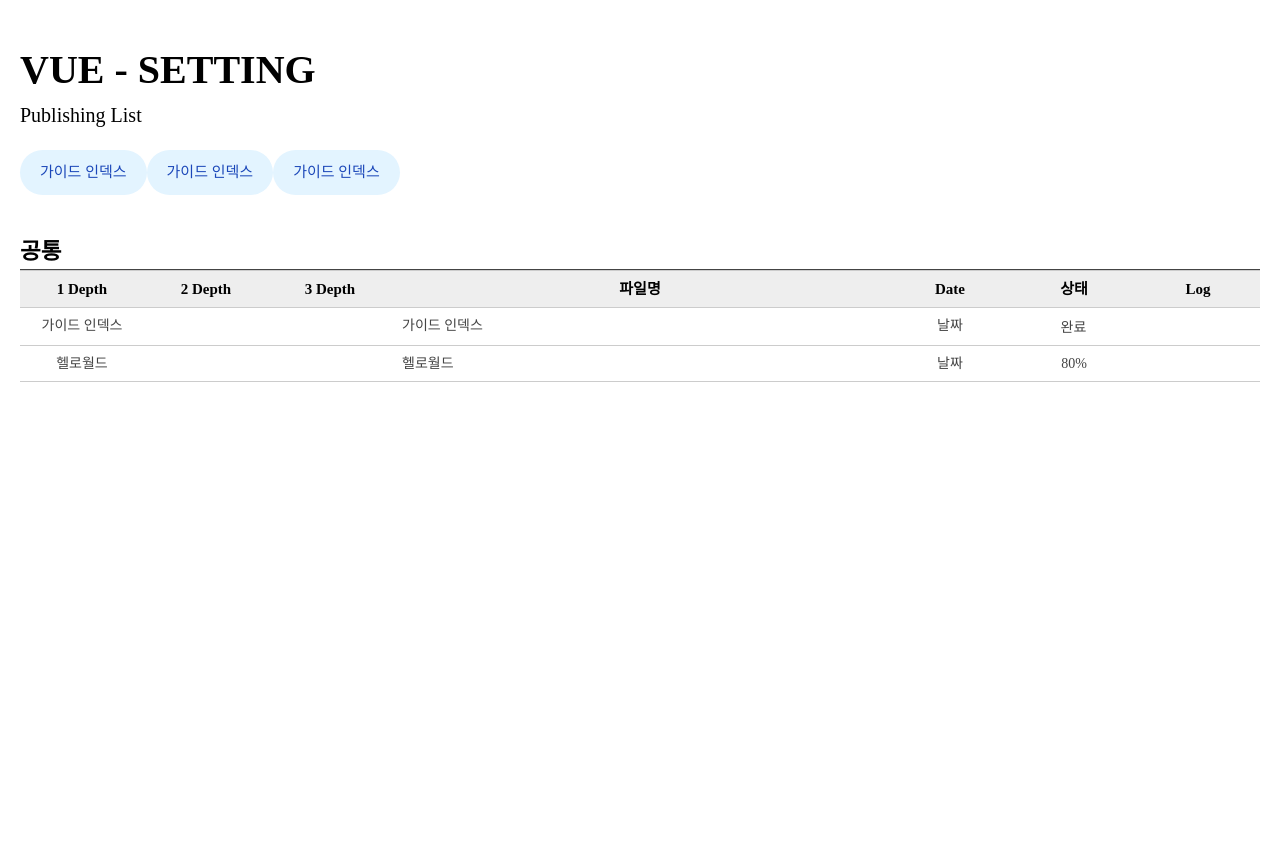
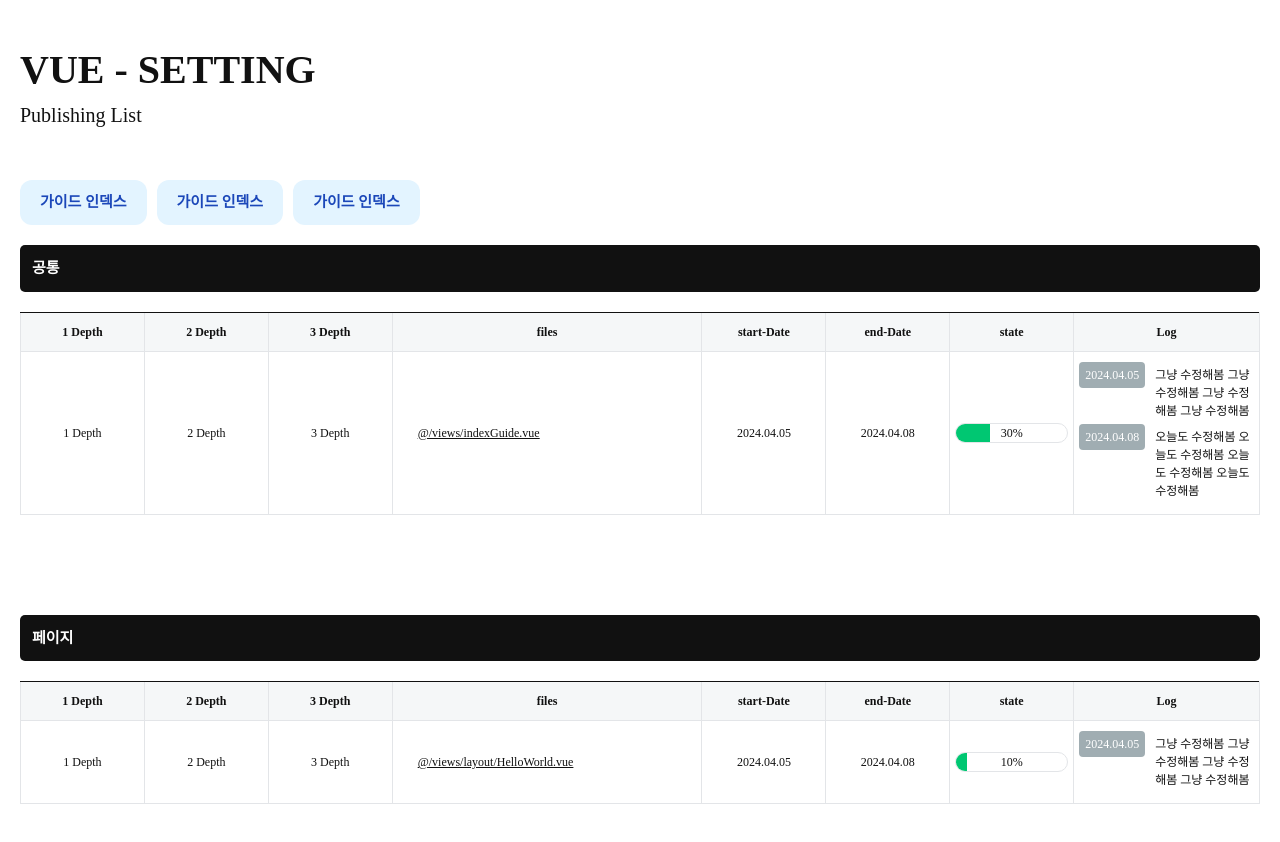
Before and after one commit to ken2063/vue-setting, a Vue app in the folder app/: page / in a window 1280 px wide. Shown: the top 842 px of the page. Before the commit the page ends 800 px from the top, so only its background shows below. Built offline with nearby package versions, Linux system fonts and the light colour scheme; a web font is replaced by a local one.

Commit message:
😤 뷰 커밋 완료

```diff
--- a/app/src/assets/scss/Uiguide/guideIndex.scss
+++ b/app/src/assets/scss/Uiguide/guideIndex.scss
@@ -2,263 +2,124 @@ h1 {
   font-size: 4rem;
 }
 .info {
+  display: inline-block;
   font-size: 2rem;
 }
 
 .guideNav {
   display: flex;
   align-items: center;
-  margin: 0 auto 40px;
+  margin: 50px auto 20px;
 
   .la {
+    margin-right: 10px;
     padding: 0 20px;
     height: 45px;
     line-height: 45px;
     background-color: #e3f4ff;
     color: #1b47b9;
-    border-radius: 45px;
+    border-radius: 12px;
     border: none;
     font-size: 1.5rem;
-
-    & + & {
-      margin-left: 20px;
-    }
+    font-weight:700;
   }
 }
 div.cont {
-  border-top: 1px solid #444;
+  margin-bottom:100px;
+  h2 {
+    margin: 0 auto 20px;
+    padding: 12px;
+    font-size: 1.5rem;
+    color: #fff;
+    background-color: #111;
+    border-radius: 5px;
   }
   table {
     border-collapse: collapse;
     width: 100%;
     border-spacing: 0;
+    overflow: hidden;
+    box-sizing: border-box;
+
+    thead th {
+      padding: 10px 5px;
+      background: #f5f7f8;
+      font-size: 1.2rem;
+      border-top: 1px solid #111;
+      border-bottom: 1px solid #e3e5e8;
+      border-left: 1px solid #e3e5e8;
+      font-weight: 700;
     }
-table thead th {
-  padding: 7px 3px;
-  border: 1px solid #ccc;
-  border-left: 0;
-  border-right: 0;
-  background: #eee;
-  font-size: 15px;
+    thead th:last-child {
+      border-right: 1px solid #e3e5e8;
     }
-table tbody td {
-  padding: 7px 3px;
-  background: #e5e5e5;
-  border: 1px solid #ccc;
-  border-left: 0;
-  border-right: 0;
-  text-align: left;
-  color: #898989;
-  font-size: 14px;
-  color: rgba(0, 0, 0, 0.2);
-  padding: 0 10px;
+
+    tbody {
+      td {
+        padding: 10px 5px;
+        background: #fff;
+        border-left: 1px solid #e3e5e8;
+        border-bottom: 1px solid #e3e5e8;
+        font-size: 1.2rem;
+        text-align: center;
+        vertical-align: middle;
+
+        &.file {
+          padding:10px 25px;
+          text-align:left;
+          text-decoration:underline;
         }
-table tbody td:first-child {
+
+        .state {
+          display: inline-block;
+          position: relative;
+          width: 100%;
+          height: 20px;
+          border: 1px solid #e3e5e8;
+          border-radius: 10px;
+          vertical-align: middle;
+          overflow: hidden;
+          .txt {
+            position: absolute;
+            top: 0;
+            left: 0;
+            right: 0;
+            z-index: 2;
+          }
+          span {
+            position: absolute;
+            top: 0;
+            left: 0;
+            height: 20px;
+            display: inline-block;
+            background-color: #00c772;
             text-align: center;
+            z-index: 1;
           }
-table tbody td a {
-  color: rgba(0, 0, 0, 0.2);
         }
-table tbody td.center {
-  padding: 7px 10px;
-  text-align: center;
+
+        .log {
+          li {
+            align-items: flex-start;
+            .date {
+              padding: 4px 6px;
+              margin: 0 10px 0 0;
+              color: #fff;
+              background-color: #a0adb2;
+              border-radius: 4px;
             }
-table tbody td.left {
-  padding: 7px 10px;
+            .txt {
+              padding: 4px 0;
               text-align: left;
             }
-table tbody td.url {
-  padding: 7px 10px;
-  text-align: left;
           }
-table tbody tr.hidden td {
-  display: table-cell;
-  background: #f5f5f5;
-  color: #898989;
-  text-decoration: line-through;
-  opacity: 1;
-}
-table tbody tr.temp td {
-  display: table-cell;
-  background: #dbe7e1;
-  color: #444;
-  opacity: 1;
-}
-table tbody tr.ing td {
-  display: table-cell;
-  background: #fffbe6;
-  color: #444;
-}
-table tbody tr.ed td {
-  display: table-cell;
-  background: #fff;
-  color: #444;
-  transition: all 0.4s;
-}
-table tbody tr.ed.blue td.blue:hover {
-  color: #fff !important;
-}
-table tbody tr.ed.add td {
-  display: table-cell;
-  background: #d9eafd;
-  color: #444;
-}
-table tbody tr.ed.mod td {
-  display: table-cell;
-  background: #d9eafd;
-  color: #e80000 !important;
-}
-table tbody tr.temp.mod td {
-  display: table-cell;
-  background: #d9eafd;
-  color: #e80000 !important;
-}
-table tbody tr.ed.cfm {
-  text-decoration: line-through;
-}
-table tbody tr.hidden a,
-table tbody tr.temp a,
-table tbody tr.ing a,
-table tbody tr.ed a {
-  color: #444;
-}
-.proc_wrap {
-  margin: 0 0 20px;
-  text-align: right;
-}
-.proc_wrap strong {
-  color: #0d643a;
-  font-weight: bold;
         }
 
-/* tab */
-.tab {
-  margin-bottom: 10px;
-  overflow: hidden;
-}
-.tab ul {
-  overflow: hidden;
-}
-.tab ul li {
-  float: left;
-}
-.tab ul li a {
-  position: relative;
-  float: left;
-  padding: 10px 30px;
-  background: #eee;
-  border-right: 1px solid #fff;
-  font-size: 13px;
-  color: #666;
-  text-align: center;
-  transition: all 0.3s;
-}
-.tab ul li:last-child a {
-  border: none;
-}
-.tab ul li a:hover {
-  background: #ccc;
-}
-.tab ul li.on a {
-  background: #2ab6ad;
-  color: #fff;
-}
-.tab ul li.on a:hover {
-  background: #2ab6ad;
       }
 
-/* marker */
-.marker {
-  position: relative;
-  text-align: right;
-  margin-bottom: 20px;
-}
-.marker li {
-  position: relative;
-  display: inline-block;
-  margin-right: 15px;
-  padding-left: 17px;
-  color: #666;
-  list-style: none;
-}
-.marker li.dep {
-  padding-right: 25px;
-}
-.marker li:before {
-  position: absolute;
-  left: 0;
-  top: 0;
-  width: 12px;
-  height: 12px;
-  content: "";
-}
-.marker li.m1:before {
-  background: #999;
-}
-.marker li.s1:before {
-  background: #53b100;
-}
-.marker li.s2:before {
-  background: #0142b3;
-}
-.marker li.s3:before {
-  background: #e30101;
-  animation: over_a both linear infinite 1.3s;
-}
-.marker li.s4:before {
-  background: #9622d2;
-}
-.marker li.s5:before {
-  background: #f68500;
-}
-.marker:after {
-  display: block;
-  clear: both;
-  height: 0;
-  content: "";
-  overflow: hidden;
-}
-
-/* state */
-.state {
-}
-.state i {
-  display: inline-block;
-  position: relative;
-  margin-right: 1px;
-  border-radius: 1px;
-  vertical-align: middle;
-}
-.state i.m1 {
-  background: #999;
-}
-.state i.s1 {
-  background: #53b100;
-}
-.state i.s2 {
-  background: #0142b3;
-}
-.state i.s3 {
-  background: #e30101;
-  animation: over_a both linear infinite 1.3s;
-}
-.state i.s4 {
-  background: #9622d2;
-}
-.state i.s5 {
-  background: #f68500;
-}
-@keyframes over_a {
-  0% {
-    opacity: 1;
-  }
-  40% {
-    opacity: 0.2;
-  }
-  60% {
-    opacity: 0.2;
-  }
-  100% {
-    opacity: 1;
+      td:last-child {
+        border-right: 1px solid #e3e5e8;
       }
     }
+  }
+}
--- a/app/src/assets/scss/import.scss
+++ b/app/src/assets/scss/import.scss
@@ -4,4 +4,5 @@
 body {
   font-family: "Pretendard";
   font-size: 1.5rem;
+  color:#111;
 }
--- a/app/src/views/indexGuide.vue
+++ b/app/src/views/indexGuide.vue
@@ -11,30 +11,25 @@ export default {
     <div class="list_header">
       <h1>VUE - SETTING</h1>
       <p class="info">Publishing List</p>
-      <div class="proc_wrap"></div>
     </div>
     <!-- //list_header -->
-
-    <ul class="guideNav on">
+    <!-- guideNav -->
+    <ul class="guideNav">
       <li class="la">
-        <router-link to="/indexGuide"
-                >가이드 인덱스</router-link
-              >
+        <router-link to="/indexGuide">가이드 인덱스</router-link>
       </li>
       <li class="la">
-        <router-link to="/indexGuide"
-                >가이드 인덱스</router-link
-              >
+        <router-link to="/indexGuide">가이드 인덱스</router-link>
       </li>
       <li class="la">
-        <router-link to="/indexGuide"
-                >가이드 인덱스</router-link
-              >
+        <router-link to="/indexGuide">가이드 인덱스</router-link>
       </li>
     </ul>
+    <!-- // guideNav -->
 
-    <h2 id="notice">공통</h2>
+    <!-- cont -->
     <div class="cont">
+      <h2>공통</h2>
       <table>
         <colgroup>
           <col span="1" width="10%" />
@@ -44,51 +39,117 @@ export default {
           <col span="1" width="10%" />
           <col span="1" width="10%" />
           <col span="1" width="10%" />
+          <col span="1" width="15%" />
         </colgroup>
         <thead>
           <tr>
-            <th scope="col">1 Depth</th>
-            <th scope="col">2 Depth</th>
-            <th scope="col">3 Depth</th>
-            <th scope="col">파일명</th>
-            <th scope="col">Date</th>
-            <th scope="col">상태</th>
-            <th scope="col">Log</th>
+            <th class="thead">1 Depth</th>
+            <th class="thead">2 Depth</th>
+            <th class="thead">3 Depth</th>
+            <th class="thead">files</th>
+            <th class="thead">start-Date</th>
+            <th class="thead">end-Date</th>
+            <th class="thead">state</th>
+            <th class="thead">Log</th>
           </tr>
         </thead>
         <tbody>
-          <tr class="ed">
-            <td class="center">가이드 인덱스</td>
-            <td class="center"></td>
-            <td class="center"></td>
+          <tr>
+            <td>1 Depth</td>
+            <td>2 Depth</td>
+            <td>3 Depth</td>
             <!-- <td class="url"><a href="/DArending" target="_blank">랜딩</a></td> -->
-            <td class="url">
-              <router-link to="/indexGuide"
-                >가이드 인덱스</router-link
-              >
+            <td class="file">
+              <router-link to="/indexGuide">@/views/indexGuide.vue</router-link>
             </td>
-            <td class="center">날짜</td>
-            <td class="center state"><i class="red">완료</i></td>
-            <td></td>
-          </tr>
+            <td>2024.04.05</td>
+            <td>2024.04.08</td>
+            <td>
+              <div class="state">
+                <p class="txt">30%</p>
+                <span style="width:30%;"></span>
+              </div>
+            </td>
+            <td>
+              <ul class="log">
+                <!-- li -->
+                <li class="flex">
+                  <p class="date">2024.04.05</p>
+                  <div class="txt">그냥 수정해봄 그냥 수정해봄 그냥 수정해봄 그냥 수정해봄</div>
+                </li>
+                <!-- // li -->
 
-          <tr class="ed">
-            <td class="center">헬로월드</td>
-            <td class="center"></td>
-            <td class="center"></td>
-            <!-- <td class="url"><a href="/DArending" target="_blank">랜딩</a></td> -->
-            <td class="url">
-              <router-link to="/HelloWorld"
-                >헬로월드</router-link
-              >
+                <!-- li -->
+                <li class="flex">
+                  <p class="date">2024.04.08</p>
+                  <div class="txt">오늘도 수정해봄 오늘도 수정해봄 오늘도 수정해봄 오늘도 수정해봄</div>
+                </li>
+                <!-- // li -->
+              </ul>
             </td>
-            <td class="center">날짜</td>
-            <td class="center state">80%</td>
-            <td></td>
           </tr>
         </tbody>
       </table>
     </div>
+    <!-- // cont -->
+
+    <!-- cont -->
+    <div class="cont">
+      <h2>페이지</h2>
+      <table>
+        <colgroup>
+          <col span="1" width="10%" />
+          <col span="1" width="10%" />
+          <col span="1" width="10%" />
+          <col span="1" width="*" />
+          <col span="1" width="10%" />
+          <col span="1" width="10%" />
+          <col span="1" width="10%" />
+          <col span="1" width="15%" />
+        </colgroup>
+        <thead>
+          <tr>
+            <th class="thead">1 Depth</th>
+            <th class="thead">2 Depth</th>
+            <th class="thead">3 Depth</th>
+            <th class="thead">files</th>
+            <th class="thead">start-Date</th>
+            <th class="thead">end-Date</th>
+            <th class="thead">state</th>
+            <th class="thead">Log</th>
+          </tr>
+        </thead>
+        <tbody>
+          <tr>
+            <td>1 Depth</td>
+            <td>2 Depth</td>
+            <td>3 Depth</td>
+            <td class="file">
+              <router-link to="/HelloWorld">@/views/layout/HelloWorld.vue</router-link>
+            </td>
+            <td>2024.04.05</td>
+            <td>2024.04.08</td>
+            <td>
+              <div class="state">
+                <p class="txt">10%</p>
+                <span style="width:10%;"></span>
+              </div>
+            </td>
+            <td>
+              <ul class="log">
+                <!-- li -->
+                <li class="flex">
+                  <p class="date">2024.04.05</p>
+                  <div class="txt">그냥 수정해봄 그냥 수정해봄 그냥 수정해봄 그냥 수정해봄</div>
+                </li>
+                <!-- // li -->
+              </ul>
+            </td>
+          </tr>
+        </tbody>
+      </table>
+    </div>
+    <!-- // cont -->
   </div>
 </template>
 
```
Also changed, not shown: app/src/App.vue (+4 -4 lines), 1 other file (tests, documents, lock files or other folders). Lines whose indentation alone changed are shown as unchanged.
